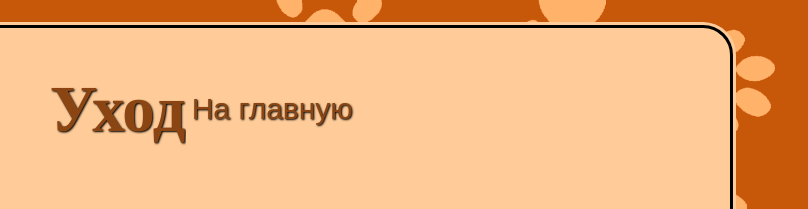
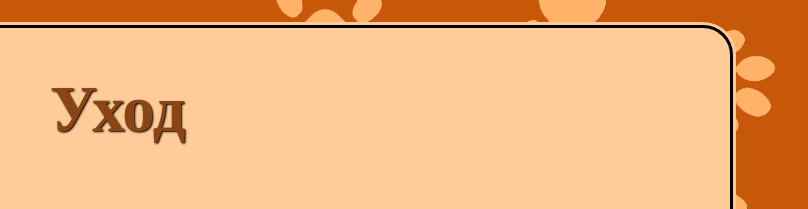
Before and after one commit to RedOrange287/course, a website: page care.html in a window 1280 px wide. Shown: the top 209 px of the page, 472-1280 px from the left. Drawn offline with Linux system fonts and the light colour scheme.

Commit message:
Update care.html

```diff
--- a/care.html
+++ b/care.html
@@ -12,7 +12,6 @@
       <div>
         <div class="display">
         <h1 class="title"> Уход  </h1>
-        <img src=""><button class="button"onclick="window.location.href = 'main_draft.html';">На главную</button>
         </div>
         <p class="text">Состояние наружного покрова собаки имеет большое значение для ее здоровья. Пыль, грязь, перхоть, отмершие волосы и кожные выделения, скопляясь на коже, загрязняют ее, ухудшают обмен веществ, нарушают правильное регулирование теплоотдачи и создают благоприятные условия для появления вшей, блох, клещей, а также экземы и других заболеваний кожи. Чтобы избежать этого, тело собаки необходимо содержать в чистоте, что достигается регулярной чисткой, периодическим мытьем и купаньем собаки.</p>
         <div class="title_menu">
```
